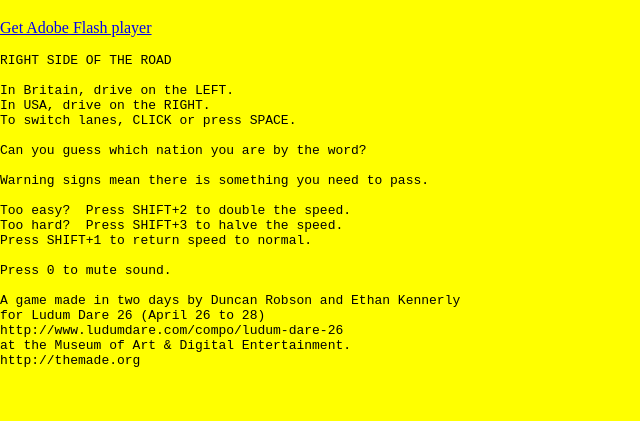
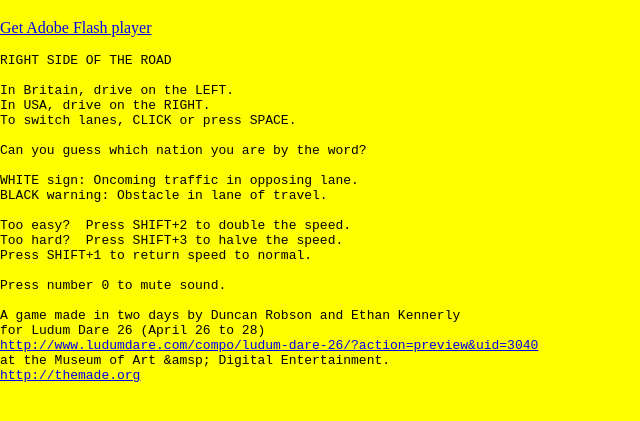
Before and after one commit to ethankennerly/minimalism, a plain HTML site: page bin/index.html in a window 1280 px wide. Shown: the part 61-482 px from the top of the page, without its empty margins (0-640 px from the left). Drawn offline with Linux system fonts and the light colour scheme.

Commit message:
Explain black warning sign.  Speed up just a little slower.

```diff
--- a/bin/index.html
+++ b/bin/index.html
@@ -47,19 +47,20 @@
 
 Can you guess which nation you are by the word?
 
-Warning signs mean there is something you need to pass.
+WHITE sign: Oncoming traffic in opposing lane.
+BLACK warning: Obstacle in lane of travel.
 
 Too easy?  Press SHIFT+2 to double the speed.
 Too hard?  Press SHIFT+3 to halve the speed.
 Press SHIFT+1 to return speed to normal.
 
-Press 0 to mute sound.
+Press number 0 to mute sound.
 
 A game made in two days by Duncan Robson and Ethan Kennerly
 for Ludum Dare 26 (April 26 to 28)
-http://www.ludumdare.com/compo/ludum-dare-26
-at the Museum of Art & Digital Entertainment.
-http://themade.org
+<a target=_new href="http://www.ludumdare.com/compo/ludum-dare-26/?action=preview&uid=3040">http://www.ludumdare.com/compo/ludum-dare-26/?action=preview&uid=3040</a>
+at the Museum of Art &amsp; Digital Entertainment.
+<a target=_new href="http://themade.org">http://themade.org</a>
 </pre>
 </body>
 </html>
```
Also changed, not shown: obj/minimalismConfig.xml (+5 -3 lines), 3 other files.
